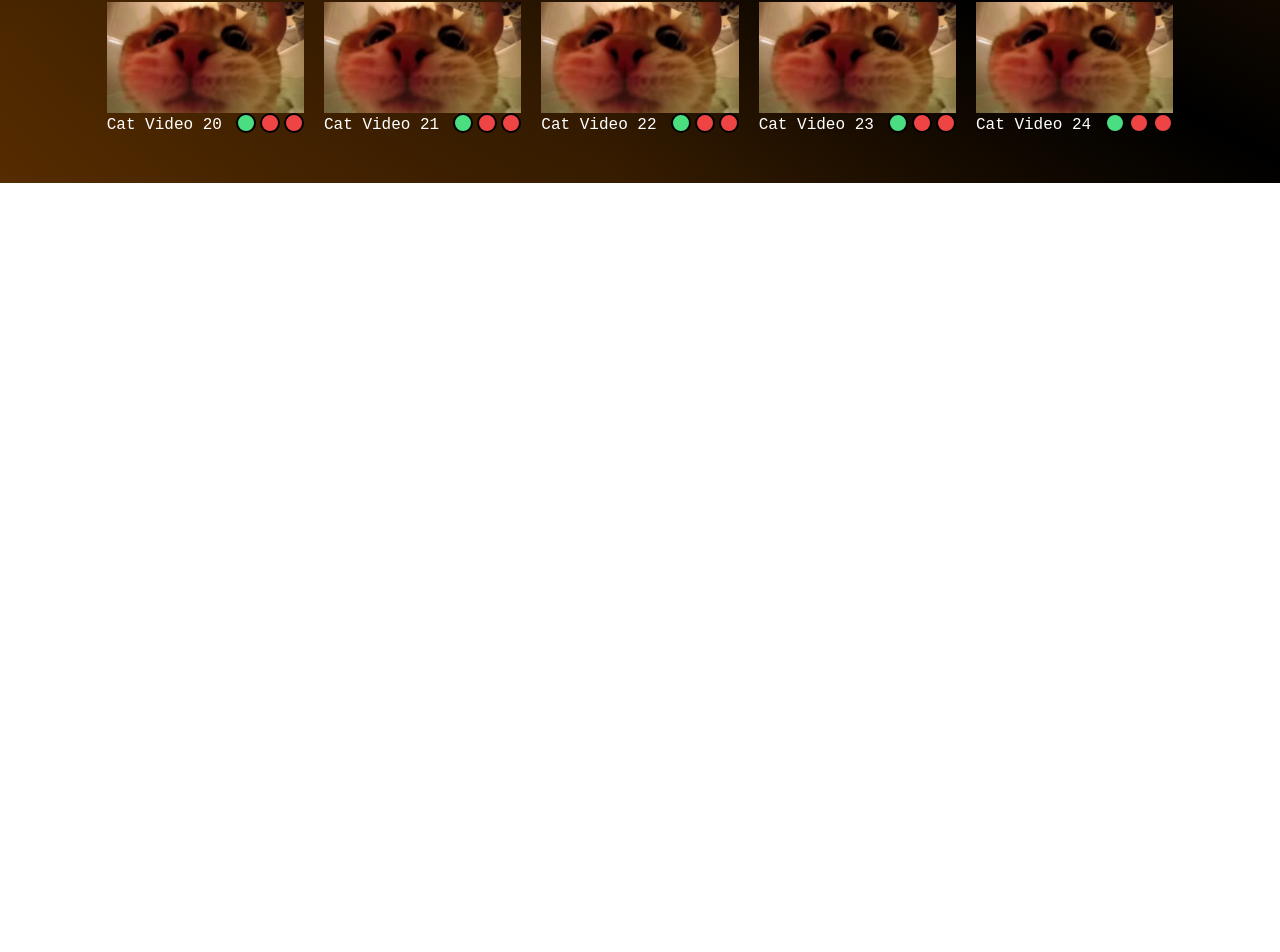
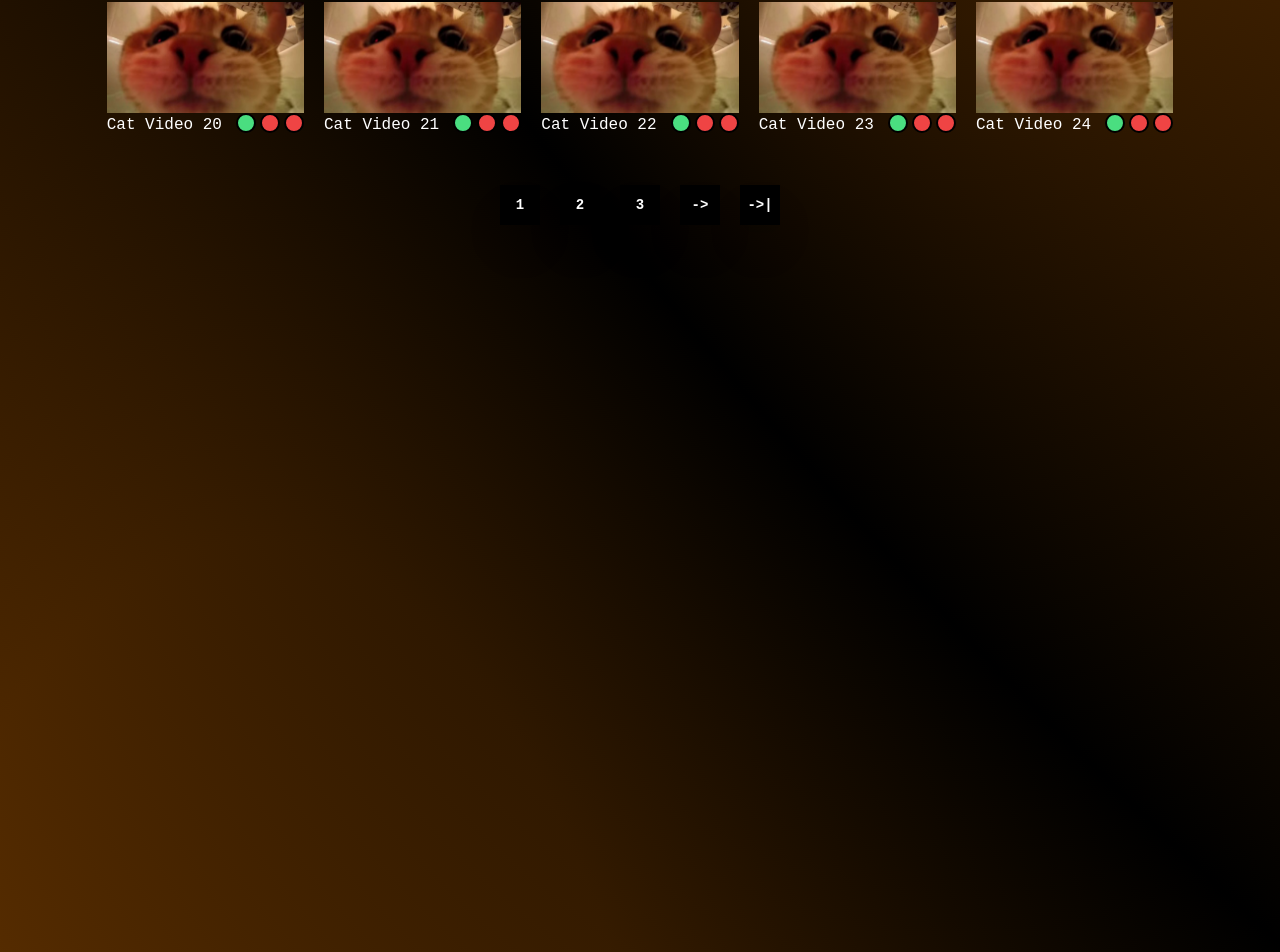
Before and after one commit to Mikku96/VideoShare-FrontEnd, a React (Vite) app: page / in a window 1280 px wide. Shown: the part 777-1729 px from the top of the page. Before the commit the page ends 960 px from the top, so only its background shows below. Built offline with nearby package versions, Linux system fonts and the light colour scheme.

Commit message:
Move states and initialize navigation button display

```diff
--- a/src/MainPage.jsx
+++ b/src/MainPage.jsx
@@ -6,23 +6,45 @@ import Grid from "./VideoGrid/Grid.jsx";
 import NavBar from "./Navigation/NavBar.jsx";
 import Options from "./Options/Options.jsx"
 
+import sampleImage from "../public/sample.jpg";
+
 export default function MainPage() {
 
-  const[showVideo, setShowVideo] = useState(false);
-
-  const[chosenVideo, setChosenVideo] = useState("");
-
+  const[amountOfVideos, setAmountOfVideos] = useState(51);
+  const[currentPage, setCurrentPage] = useState(1);
   const [howManyShown, setHowManyShown] = useState({
     choise: 25,
     options: [5, 10, 25, 50],
     title: "Videos per page"
   });
 
+  const[showVideo, setShowVideo] = useState(false);
+  const[chosenVideo, setChosenVideo] = useState("");
+
+
   const [orderBy, setOrderBy] = useState({
     choise: "Newest",
     options: ["Newest", "Oldest", "Top views", "Incomplete info"],
     title: "Sort by"
   });
+
+  // Array of objects
+  const [filteredVideoInfos, setVideoInfos] = useState([]);
+
+  useEffect(() => {
+      let videoData = [];
+      for (let i = 0; i < amountOfVideos; i++) {
+          videoData.push({
+              id: i,
+              thumbnail:sampleImage,
+              name: "Cat Video "+i,
+              stats: {views: 100+i, likes: 10+i},
+              state: [true, false, false],
+              url: "url that gets the video data such as tags and the VIDEO itself"
+          })
+      }
+      setVideoInfos(videoData);
+  }, []);
 
   useEffect(() => {
     if (chosenVideo !== "") {
@@ -41,10 +63,12 @@ export default function MainPage() {
         setOrderBy = {setOrderBy}
         />
 
-        <div className="min-h-screen">
+        <div className="">
           <Grid
+          filteredVideoInfos = {filteredVideoInfos}
           setChosenVideo = {setChosenVideo}
           howManyShown = {howManyShown.choise}
+          amountOfVideos = {amountOfVideos}
           />
         </div>
         <VideoModal
@@ -53,7 +77,14 @@ export default function MainPage() {
         setShowVideo = {setShowVideo}
         setChosenVideo = {setChosenVideo}
         />
-        <NavBar />
+        <div className="min-h-screen">
+          <NavBar
+          videosPerPage = {howManyShown.choise}
+          amountOfVideos = {amountOfVideos}
+          currentPage = {currentPage}
+          setCurrentPage = {setCurrentPage}
+          />
+        </div>
     </>
   );
 }
--- a/src/Navigation/NavBar.jsx
+++ b/src/Navigation/NavBar.jsx
@@ -1,4 +1,6 @@
 // Consists of NavButtons
+
+import NavButton from "./NavButton";
 
 // Amount of number buttons shown depends on the "page" we are currently in
 
@@ -20,10 +22,76 @@
 
 // Quite complicated actually!
 
-export default function NavBar( {} ) {
+export default function NavBar( {videosPerPage, amountOfVideos, currentPage, setCurrentPage} ) {
+
+    console.log(currentPage)
+    // How many pages needed? Amount / how many per page... + 1 if not divisible!
+    const neededPages = amountOfVideos % videosPerPage === 0 ?
+    Math.floor(amountOfVideos / videosPerPage) :
+    Math.floor(amountOfVideos / videosPerPage) + 1;
+
+    // NOT NICE! Think about a cleaner solution...
+    function changeSet(event) {
+        if (!isNaN(Number(event.target.name))) {
+            setCurrentPage(event.target.value)
+        } else if (event.target.name === "toStart") {
+            setCurrentPage(1);
+        } else if (event.target.name === "toEnd") {
+            setCurrentPage(neededPages);
+        } else if (event.target.name === "toNext") {
+            setCurrentPage(currentPage + 1);
+        } else if (event.target.name === "toPrevious") {
+            setCurrentPage(currentPage - 1);
+        }
+    }
+    let pages = [];
+    for (let i = 1; i <= neededPages; i++) {
+        if (neededPages <= 5) {
+            pages.push(<NavButton
+                type={i}
+                position={i}
+                changeSet={changeSet}
+                />)
+        } else {
+            if (i <= currentPage+2 && i >= currentPage - 2) {
+                pages.push(<NavButton
+                    type={i}
+                    position={i}
+                    changeSet={changeSet}
+                    />)
+                }
+        }
+    }
 
     return (
-        <>
-        </>
+        <div className="flex flex-row flex-wrap justify-center gap-x-5">
+            {Number(currentPage) !== 1 &&
+            <>
+                <NavButton
+                type={"toStart"}
+                changeSet={changeSet}
+                />
+                <NavButton
+                type={"toPrevious"}
+                changeSet={changeSet}
+                />
+            </>
+            }
+            {pages}
+
+            {Number(currentPage) !== neededPages &&
+            <>
+                <NavButton
+                type={"toNext"}
+                changeSet={changeSet}
+                />
+                <NavButton
+                type={"toEnd"}
+                changeSet={changeSet}
+                />
+            </>
+            }
+
+        </div>
     );
 }
--- a/src/Navigation/NavButton.jsx
+++ b/src/Navigation/NavButton.jsx
@@ -1,7 +1,41 @@
-export default function NavButton ( {position} ) {
+export default function NavButton ( {position=0, type, changeSet} ) {
+
+    const symbols = {
+        "toStart": "|<-",
+        "toEnd": "->|",
+        "toPrevious": "<-",
+        "toNext": "->"
+    }
+
+    const navButtonStyle =`
+    h-10 w-10
+    flex items-center justify-center
+    uppercase
+    text-sm text-white font-semibold
+    bg-black
+    shadow-2xl drop-shadow-xl
+    transition-all duration-300 ease-in-out
+    active:translate-y-1 active:shadow-lg
+    hover:via-red-800 hover:to-orange-500
+    `;
+    let buttonName = "";
+    // Check, what should be set as button text
+    // Either a NUMBER (!isNaN)
+    // Or a symbol
+    if (!isNaN(Number(type))) {
+        buttonName = String(position);
+    } else {
+        buttonName = symbols[type];
+    }
 
     return (
-        <>
-        </>
+    <button
+        className={navButtonStyle}
+        name={type}
+        value={position}
+        onClick={(event) => changeSet(event)}
+    >
+        {buttonName}
+    </button>
     );
 }
--- a/src/VideoGrid/Grid.jsx
+++ b/src/VideoGrid/Grid.jsx
@@ -15,27 +15,7 @@ import {useState, useEffect} from "react";
 
 import Thumbnail from "./Thumbnail.jsx";
 
-import sampleImage from "../../public/sample.jpg";
-
-export default function Grid ( {setChosenVideo, howManyShown} ) {
-
-    // Array of objects
-    const [filteredVideoInfos, setVideoInfos] = useState([]);
-
-    useEffect(() => {
-        let videoData = [];
-        for (let i = 0; i < 50; i++) {
-            videoData.push({
-                id: i,
-                thumbnail:sampleImage,
-                name: "Cat Video "+i,
-                stats: {views: 100+i, likes: 10+i},
-                state: [true, false, false],
-                url: "url that gets the video data such as tags and the VIDEO itself"
-            })
-        }
-        setVideoInfos(videoData);
-    }, []);
+export default function Grid ( {setChosenVideo, howManyShown, filteredVideoInfos} ) {
 
     // Run this, when user changes ordering settings etc.
     /*useEffect(() => {
```
